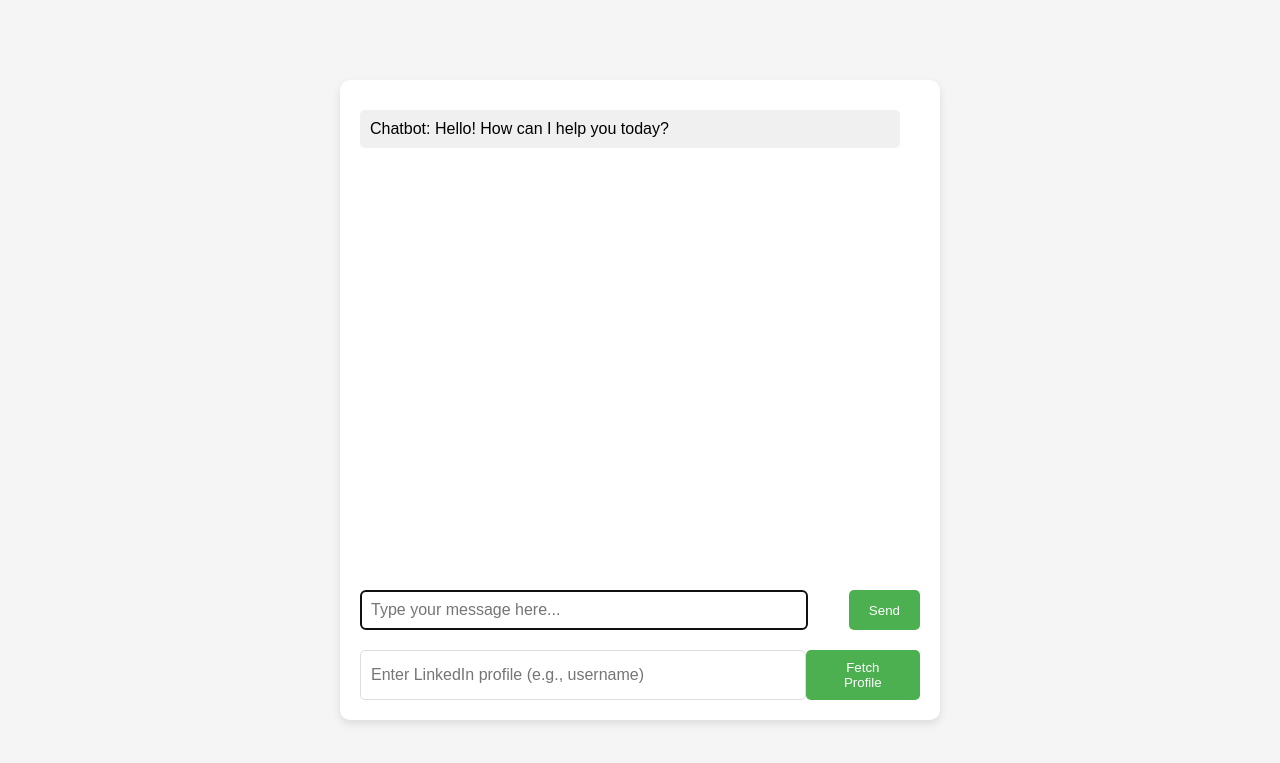
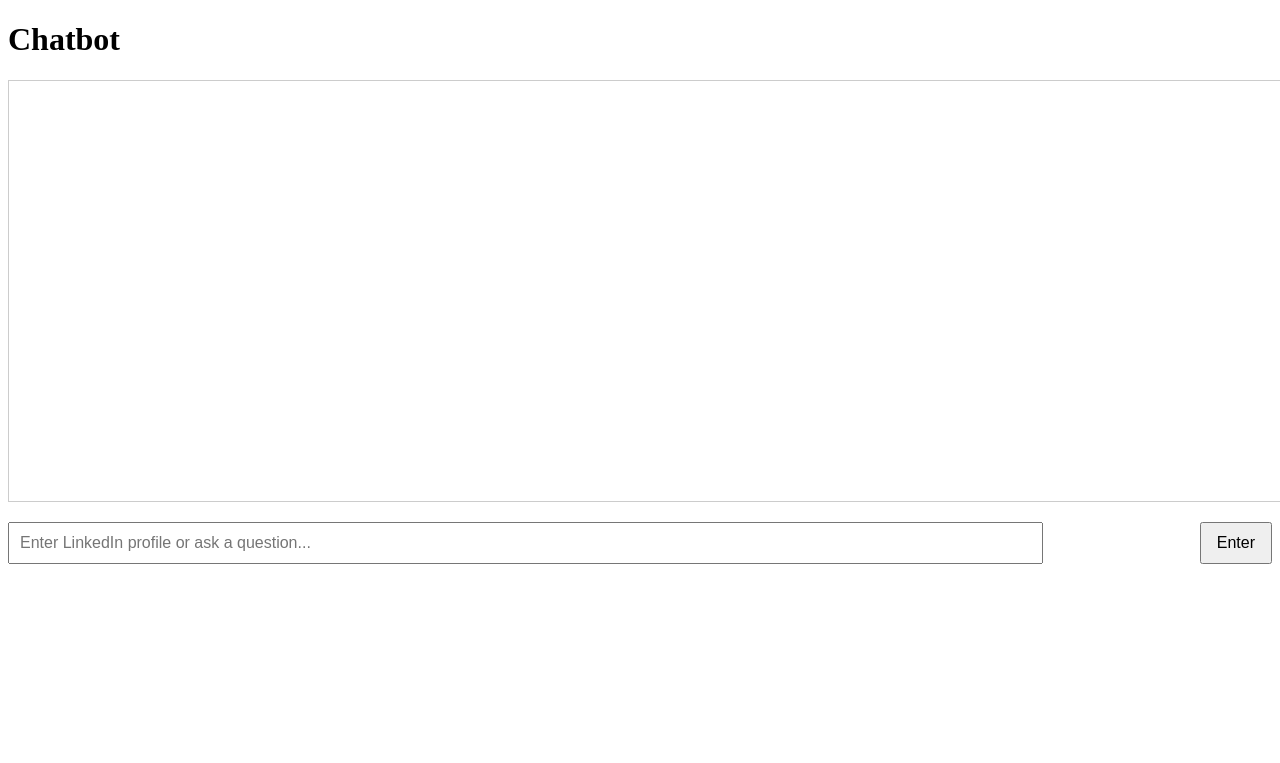
Before and after one commit to hvkovur/HackGPT_AI_Hackathon, a Flask app: page / in a window 1280 px wide. Shown: the top 763 px of the page. Run offline with Flask 3, Linux system fonts and the light colour scheme; parts of the project's set-up code (start-up, migrations or seed data) failed here and were passed over.

Commit message:
working front end

```diff
--- a/chatbot.py
+++ b/chatbot.py
@@ -1,4 +1,3 @@
-# chatbot.py
 import os
 from dotenv import load_dotenv
 import google.generativeai as genai
@@ -24,9 +23,9 @@ class ChatBot:
 
         self.keyword_to_courses = {
             "data analysis": ["Data Science Specialization", "Google Data Analytics Certificate"],
-            "machine learning": ["Artifical Intelligence Fundamentals", "AI Data Analytics and Knowledge Mining","Generative AI", "Machine And Deep Learning", "Responsible AI"],
+            "machine learning": ["Artifical Intelligence Fundamentals", "AI Data Analytics and Knowledge Mining", "Generative AI", "Machine And Deep Learning", "Responsible AI"],
             "python": ["Python for Beginners", "Python in Artificial Intelligence"],
-            "artificial intelligence": ["Artifical Intelligence Fundamentals", "AI Data Analytics and Knowledge Mining","Generative AI", "Machine And Deep Learning", "Responsible AI"],
+            "artificial intelligence": ["Artifical Intelligence Fundamentals", "AI Data Analytics and Knowledge Mining", "Generative AI", "Machine And Deep Learning", "Responsible AI"],
             "cybersecurity": ["Introduction to Cybersecurity", "Cybersecurity Certification Course"],
         }
 
--- a/flask_app.py
+++ b/flask_app.py
@@ -1,4 +1,3 @@
-# flask_app.py
 from flask import Flask, render_template, request, jsonify
 from chatbot import ChatBot
 
@@ -7,21 +6,28 @@ chatbot = ChatBot()
 
 @app.route('/')
 def home():
-    return render_template('index.html')  # Serve the HTML page
+    return render_template('index.html')
 
 @app.route('/chat', methods=['POST'])
 def chat():
-    user_input = request.json.get('message')  # Get message from the frontend
+    user_input = request.json.get('message')
+    print(f"Received user input: {user_input}")
+
     if user_input.lower().startswith('linkedin '):
         profile_id = user_input.split(' ', 1)[1]
         profile = chatbot.get_linkedin_profile(profile_id)
+        print(f"Profile retrieved: {profile}")
+
         if profile:
             suggested_courses = chatbot.suggest_courses(profile)
+            print(f"Suggested courses: {suggested_courses}")
             return jsonify({"message": f"Here are some courses you might find helpful: {', '.join(suggested_courses)}"})
         else:
             return jsonify({"message": "Could not retrieve the LinkedIn profile."})
     else:
-        response = chatbot.get_response(user_input)  # Get chatbot response
+        # Regular chatbot interaction
+        response = chatbot.get_response(user_input)
+        print(f"Chatbot response: {response}")
         return jsonify({"message": response})
 
 if __name__ == "__main__":
--- a/static/styles.css
+++ b/static/styles.css
@@ -29,14 +29,15 @@ body {
 .chatbox {
     flex-grow: 1;
     overflow-y: auto;
-    padding-right: 20px;
     margin-bottom: 20px;
+    padding-right: 10px;
 }
 
-.chat-message {
+.message {
     margin: 10px 0;
     padding: 10px;
     border-radius: 5px;
+    max-width: 80%;
 }
 
 .bot-message {
@@ -48,38 +49,10 @@ body {
     align-self: flex-end;
 }
 
-.input-container {
-    display: flex;
-    justify-content: space-between;
-}
-
 input[type="text"] {
-    width: 80%;
     padding: 10px;
     border: 1px solid #ddd;
     border-radius: 5px;
     font-size: 16px;
+    margin-top: 10px;
 }
-
-button {
-    padding: 10px 20px;
-    background-color: #4CAF50;
-    color: white;
-    border: none;
-    border-radius: 5px;
-    cursor: pointer;
-}
-
-button:hover {
-    background-color: #45a049;
-}
-
-.linkedin-input-container {
-    margin-top: 20px;
-    display: flex;
-    justify-content: space-between;
-}
-
-.linkedin-input-container input {
-    width: 80%;
-}
--- a/templates/index.html
+++ b/templates/index.html
@@ -3,26 +3,104 @@
 <head>
     <meta charset="UTF-8">
     <meta name="viewport" content="width=device-width, initial-scale=1.0">
-    <title>ChatBot Interface</title>
-    <link rel="stylesheet" href="styles.css">
+    <title>Chatbot</title>
+    <style>
+        #chat-container {
+            width: 100%;
+            height: 400px;
+            overflow-y: scroll;
+            margin-bottom: 20px;
+            border: 1px solid #ccc;
+            padding: 10px;
+        }
+
+        #chat-form {
+            display: flex;
+            justify-content: space-between;
+            align-items: center;
+        }
+
+        #user-input {
+            width: 80%;
+            padding: 10px;
+            font-size: 16px;
+        }
+
+        button {
+            padding: 10px 15px;
+            font-size: 16px;
+            cursor: pointer;
+        }
+
+        .message {
+            margin: 10px 0;
+            padding: 5px;
+            background-color: #f1f1f1;
+            border-radius: 5px;
+        }
+    </style>
 </head>
 <body>
-    <div class="chat-container">
-        <div class="chatbox" id="chatbox">
-            <div class="chat-message bot-message">Chatbot: Hello! How can I help you today?</div>
-        </div>
+    <h1>Chatbot</h1>
+    <div id="chat-container"></div>
 
-        <div class="input-container">
-            <input type="text" id="user-input" placeholder="Type your message here..." autofocus>
-            <button id="send-btn">Send</button>
-        </div>
+    <form id="chat-form">
+        <input type="text" id="user-input" placeholder="Enter LinkedIn profile or ask a question...">
+        <button type="submit">Enter</button>
+    </form>
 
-        <div class="linkedin-input-container">
-            <input type="text" id="linkedin-profile" placeholder="Enter LinkedIn profile (e.g., username)" />
-            <button id="fetch-btn">Fetch Profile</button>
-        </div>
-    </div>
+    <script>
+        document.getElementById('chat-form').addEventListener('submit', function (event) {
+            event.preventDefault();
+            const messageInput = document.getElementById('user-input');
+            const message = messageInput.value.trim();
 
-    <script src="app.js"></script>
+            if (message) {
+                addMessageToChat('You: ' + message);
+                sendMessageToBackend(message);
+                messageInput.value = '';
+            }
+        });
+
+
+        function sendMessageToBackend(message) {
+            fetch('/chat', {
+                method: 'POST',
+                headers: {
+                    'Content-Type': 'application/json'
+                },
+                body: JSON.stringify({ message: message })
+            })
+            .then(response => response.json())
+            .then(data => {
+                addMessageToChat('Chatbot: ' + data.message);  // Display chatbot response
+            })
+            .catch(error => {
+                console.error('Error:', error);
+            });
+        }
+
+        // Add message to the chat interface
+        function addMessageToChat(message) {
+            const messageContainer = document.getElementById('chat-container');
+            const messageElement = document.createElement('div');
+            messageElement.textContent = message;
+            messageElement.classList.add('message');
+            messageContainer.appendChild(messageElement);
+        }
+
+        // Allow user to press Enter to send message
+        document.getElementById('user-input').addEventListener('keydown', function (event) {
+            if (event.key === 'Enter') {
+                event.preventDefault();
+                const message = this.value.trim();
+                if (message) {
+                    addMessageToChat('You: ' + message);
+                    sendMessageToBackend(message);
+                    this.value = '';
+                }
+            }
+        });
+    </script>
 </body>
 </html>
```
Also changed, not shown: static/apps.js (+11 -12 lines), 1 other file.
